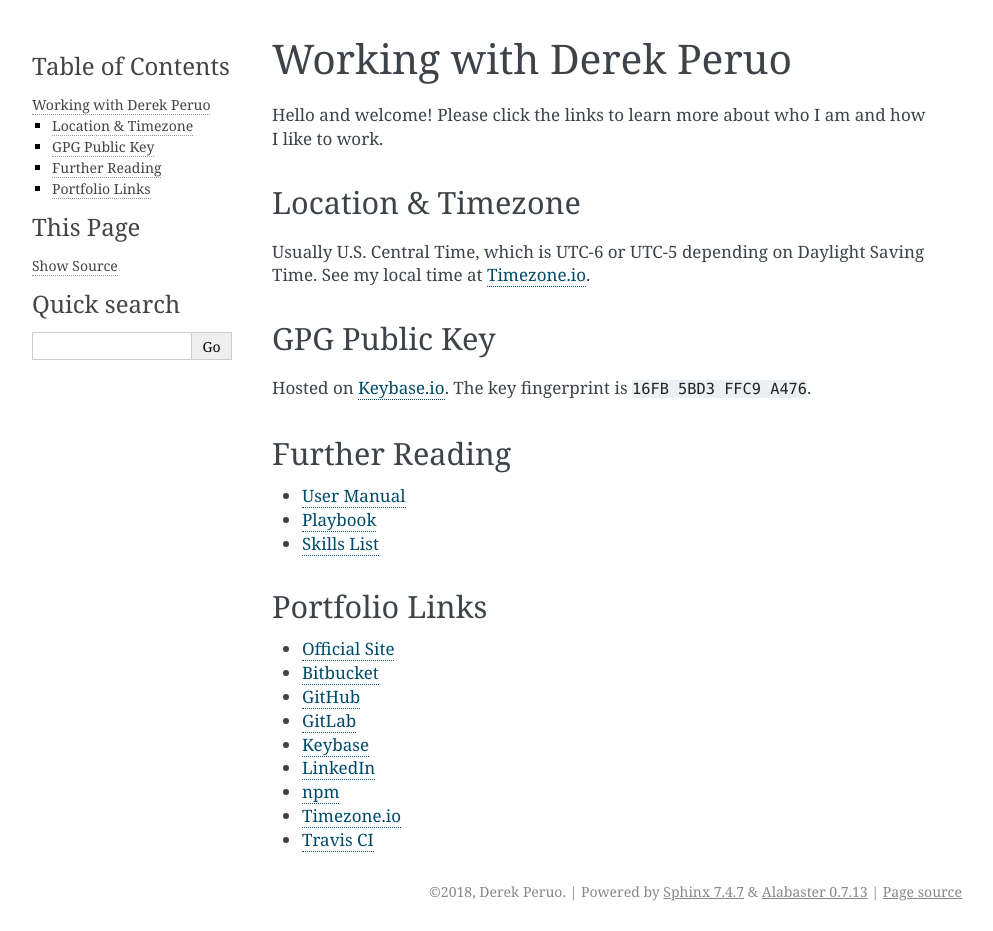
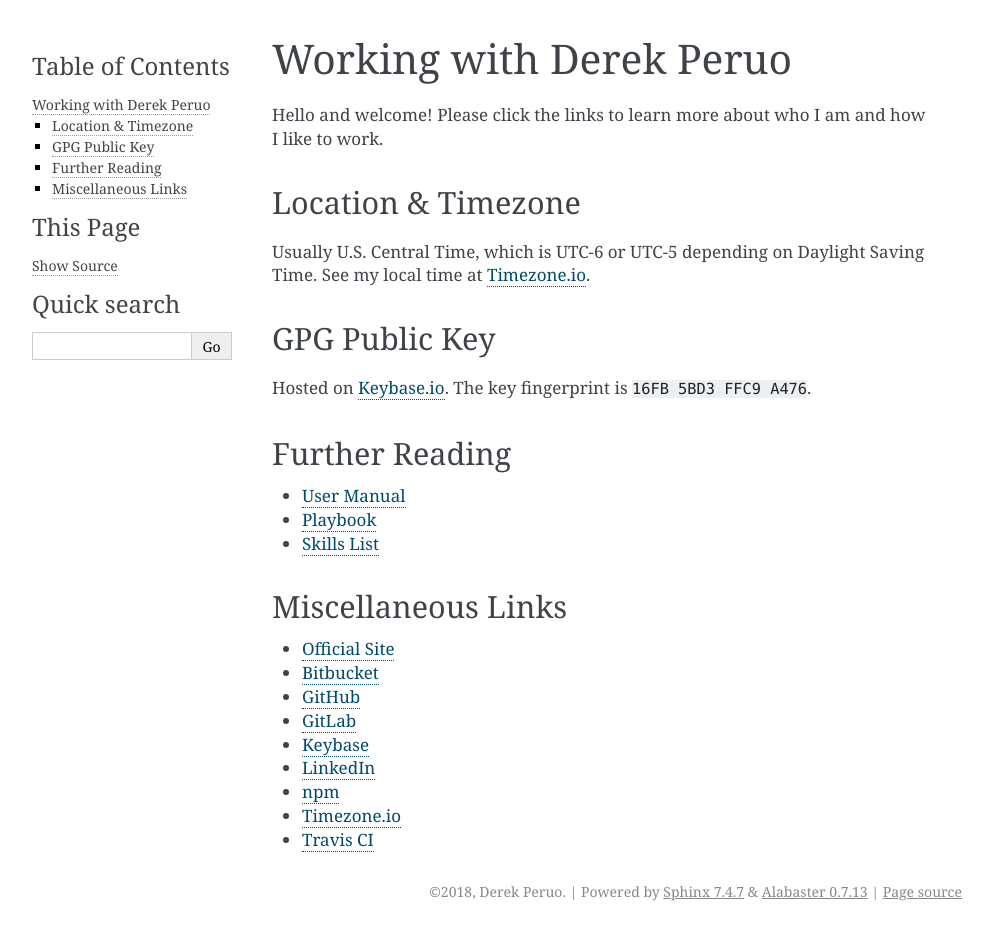
Before and after one commit to dperuo/about-me, a Sphinx documentation site: the page built from docs/index.rst, in a window 1280 px wide. Shown: the whole page, without its empty margins (148-1141 px from the left). Built offline with Sphinx 7.4.7, drawn with Linux system fonts in a browser that asks for light colours.

Commit message:
Update INDEX with miscellaneous links

```diff
--- a/docs/index.rst
+++ b/docs/index.rst
@@ -29,8 +29,8 @@
     dev-skills
 
 
-Portfolio Links
----------------
+Miscellaneous Links
+-------------------
 
 .. toctree::
     :titlesonly:
@@ -38,7 +38,7 @@
     Official Site <http://derekperuo.net>
     Bitbucket <https://bitbucket.org/dperuo>
     GitHub <https://github.com/dperuo>
-    GitLab <https://github.com/dperuo>
+    GitLab <https://gitlab.com/dperuo>
     Keybase <https://keybase.io/derekperuo>
     LinkedIn <https://www.linkedin.com/in/derekperuo/>
     npm <https://www.npmjs.com/~dperuo>
```
